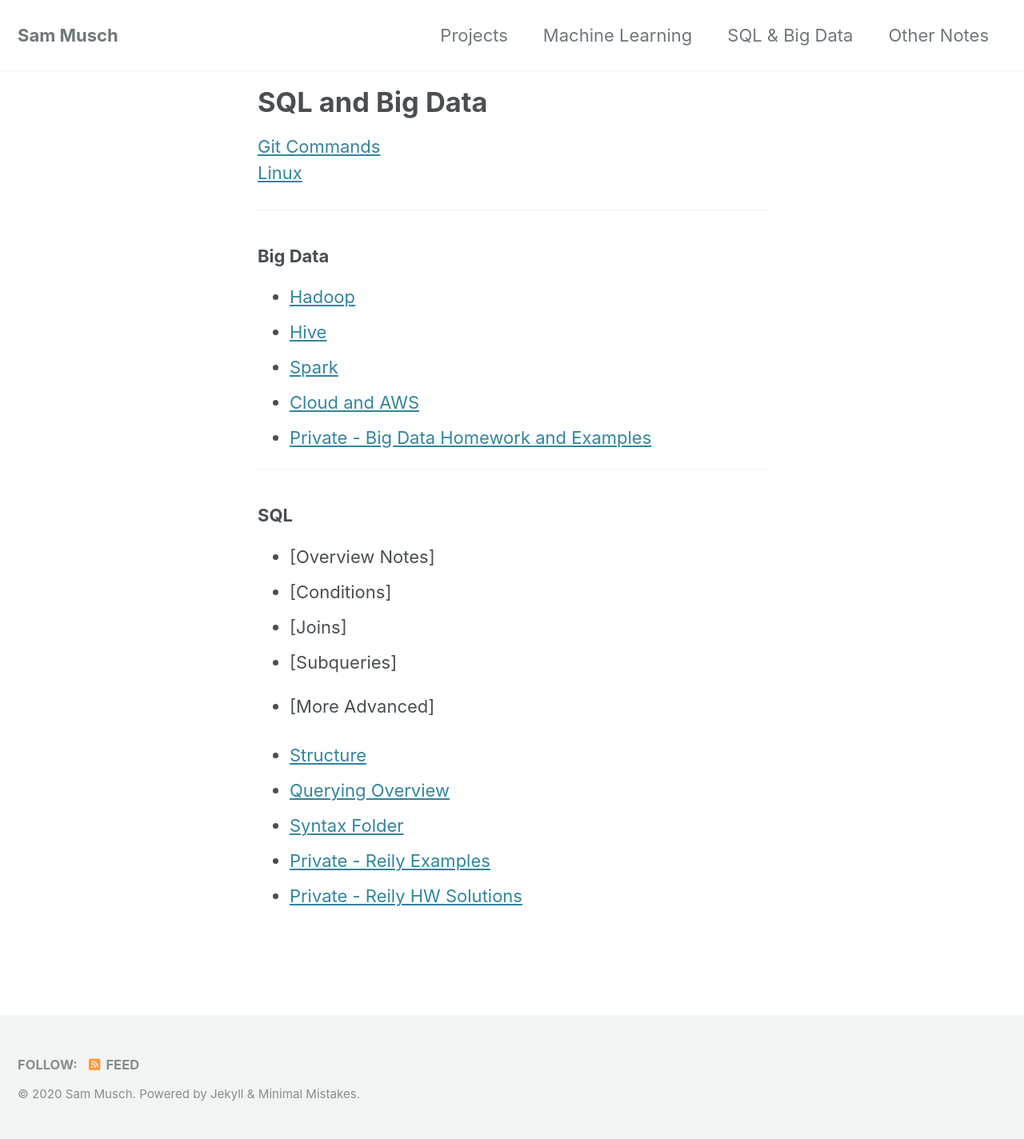
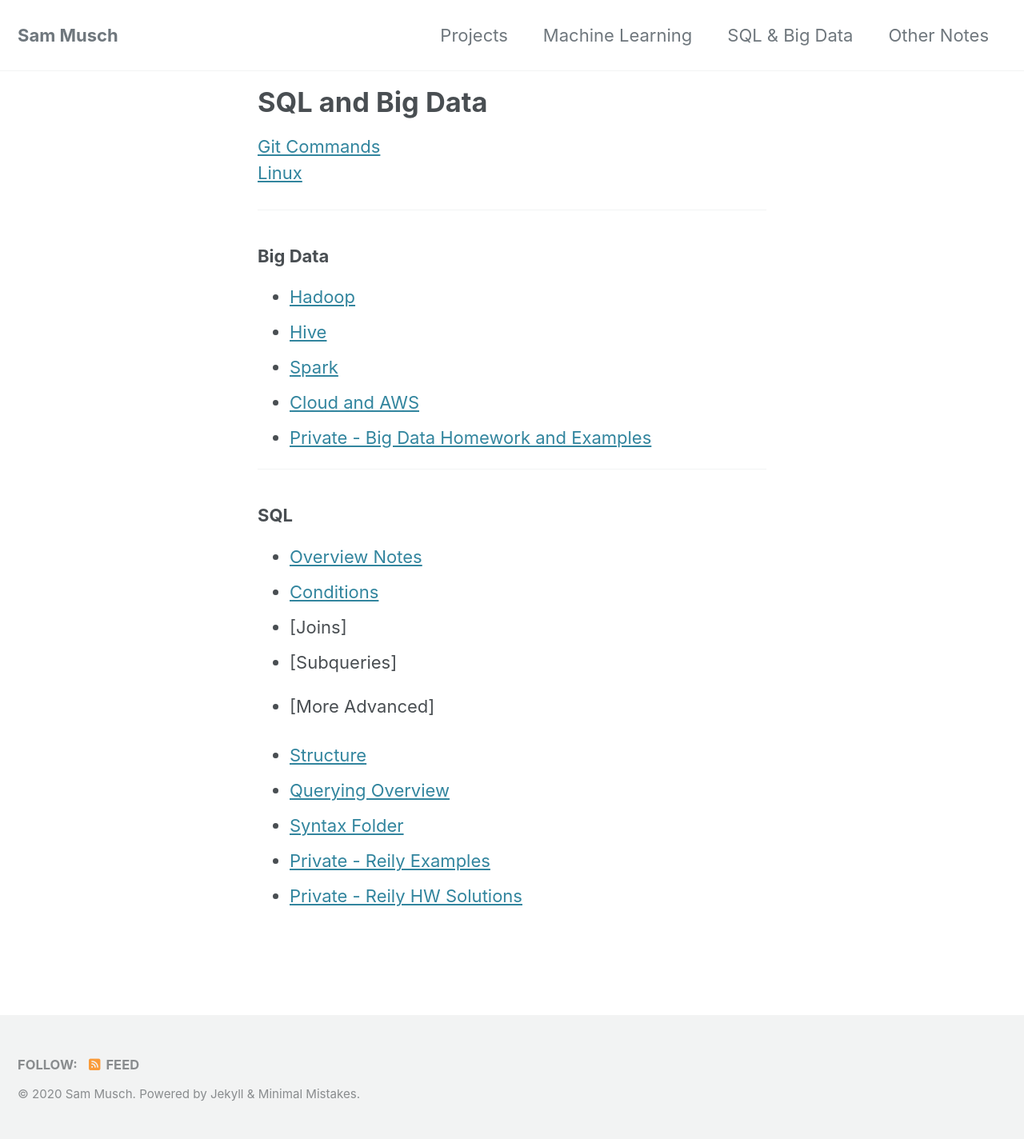
Before and after one commit to SamMusch/SamMusch.github.io, a Jekyll site: the page built from _pages/sql-bigdata.md, in a window 1280 px wide. Shown: the whole page at 80% size. Built offline with Jekyll 4.4.1, drawn with Linux system fonts in a browser that asks for light colours; cached includes are drawn as plain includes; nearby versions of some CDN libraries; some of the changed lines change nothing that is shown.

Commit message:
Add files via upload

```diff
--- a/_pages/sql-bigdata.md
+++ b/_pages/sql-bigdata.md
@@ -22,8 +22,8 @@ title: "SQL and Big Data"
 
 ### SQL
 
-- [Overview Notes]
-- [Conditions]
+- [Overview Notes](https://github.com/SamMusch/SQL-and-Big-Data/blob/master/1_-_Setup.md)
+- [Conditions](https://github.com/SamMusch/SQL-and-Big-Data/blob/master/SQL%20Notes/Querying.md)
 - [Joins]
 - [Subqueries]
 - [More Advanced]
```
